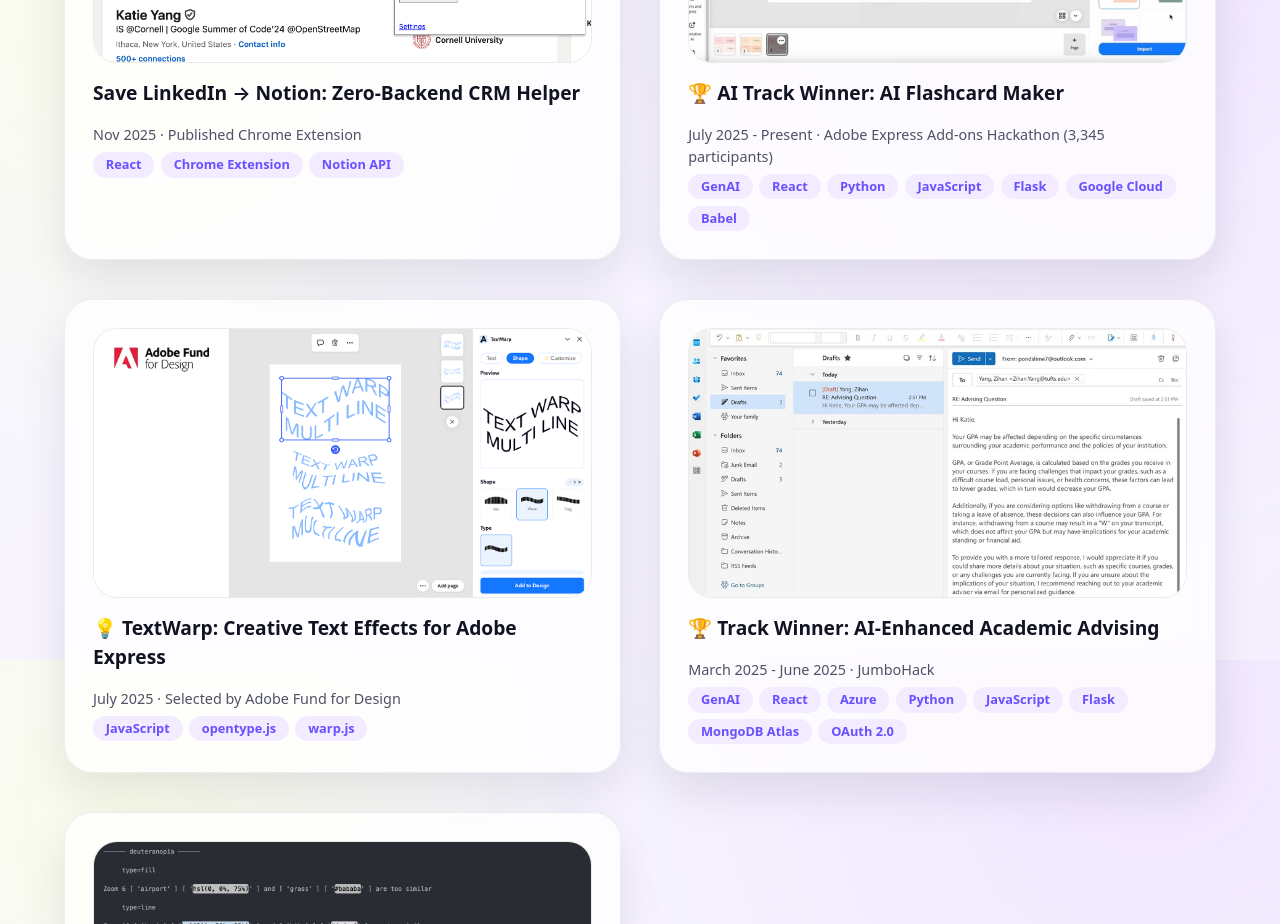
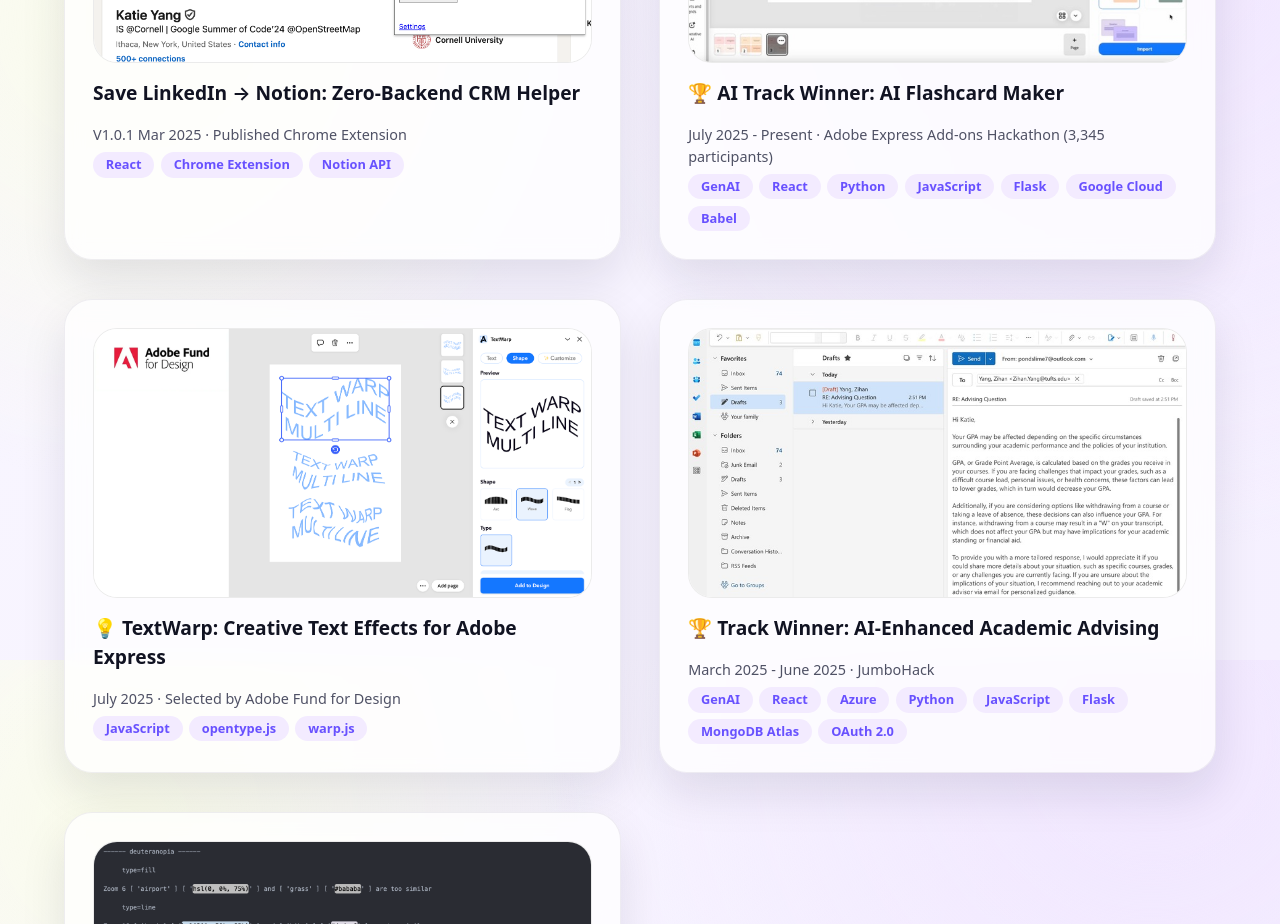
Before and after one commit to KY233466/KY233466.github.io, a Next.js app: page / in a window 1280 px wide. Shown: the part 940-1864 px from the top of the page. Built offline with nearby package versions, Linux system fonts and the light colour scheme.

Commit message:
update linkedin tool

```diff
--- a/src/views/FrontendProjects/LinkedInNotion.js
+++ b/src/views/FrontendProjects/LinkedInNotion.js
@@ -21,12 +21,12 @@
         "A Chrome extension that scrapes LinkedIn profiles and saves them directly into my Notion CRM with one click. No backend server or third-party data storage!",
     projectType: "Solo Project • Chrome Extension • Personal Tool",
     // myRole: "Designer & Full-Stack Extension Developer",
-    currentStatus: "Published in Chrome Web Store with V1.0.1 updated in Feb 2026",
+    currentStatus: "Published in Chrome Web Store with V1.0.1 updated in Mar 2026",
     Btn: false,
     Icon: true,
     IconImage: Icons,
     currentStatusLink: 'https://chromewebstore.google.com/detail/save-linkedin-%E2%86%92-notion/hbbaojnhbljohjcnldhekfioonfkjchf?authuser=0&hl=en',
-    timeframe: "Nov 2025 · Personal Tool",
+    timeframe: "Mar 2026 · Personal Tool",
     tags: ["React", "Chrome Extension", "Notion API"],
 };
 
--- a/src/views/Software.js
+++ b/src/views/Software.js
@@ -12,7 +12,7 @@
     title: "Save LinkedIn → Notion: Zero-Backend CRM Helper",
     path: "/LinkedIn-to-Notion",
     content: LinkedInNotion,
-    timeframe: "Nov 2025 · Published Chrome Extension",
+    timeframe: "V1.0.1 Mar 2025 · Published Chrome Extension",
     tags: ["React", "Chrome Extension", "Notion API"],
   },
   {
```
